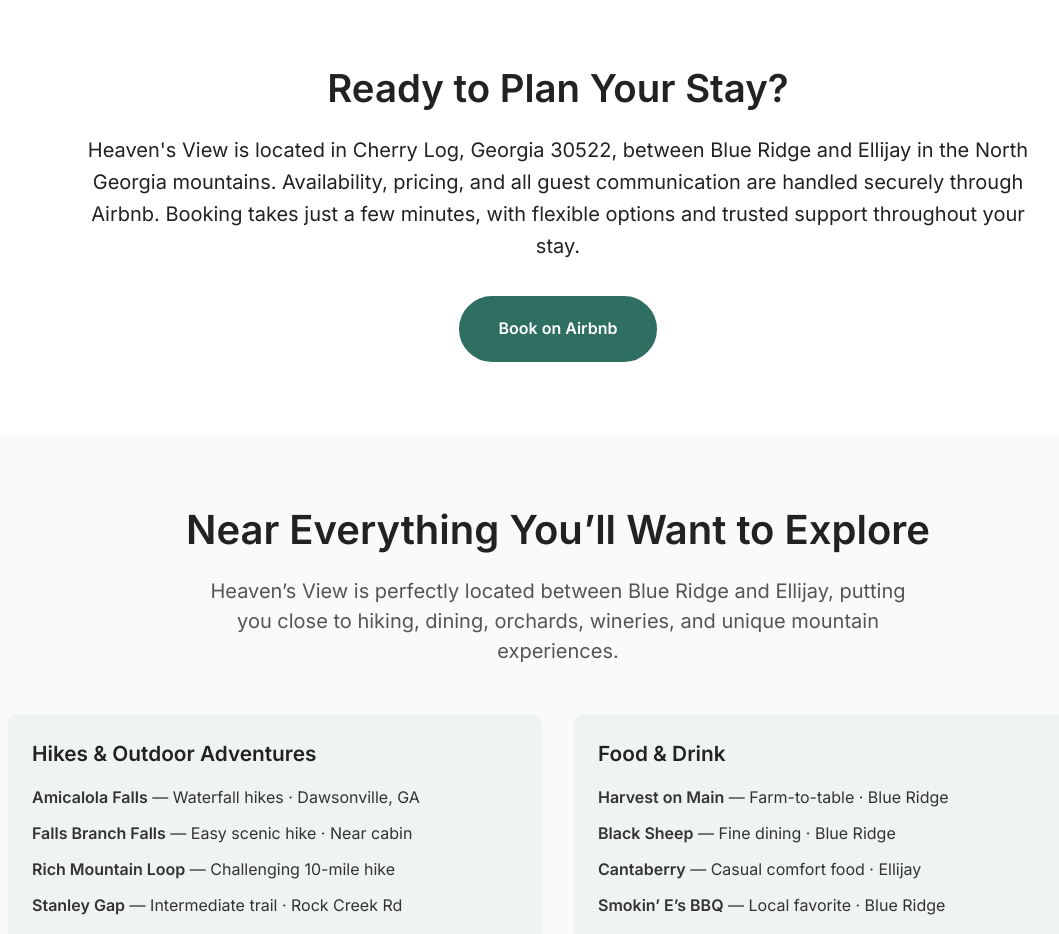
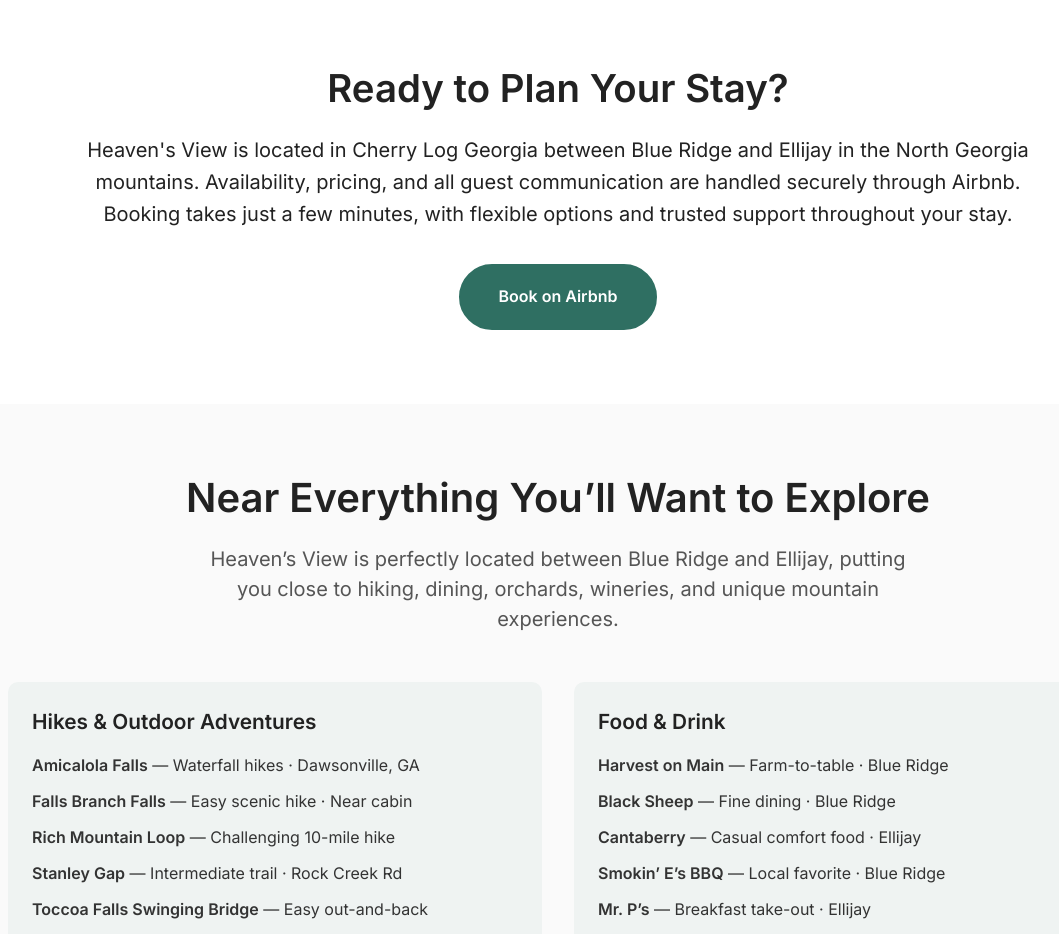
Before and after one commit to mikronman/heavensview, a website: page public/index.html in a window 1280 px wide. Shown: the part 4400-5334 px from the top of the page, without its empty margins (82-1141 px from the left). Drawn offline with Linux system fonts and the light colour scheme.

Commit message:
Fixed awkward wording

```diff
--- a/public/index.html
+++ b/public/index.html
@@ -374,7 +374,7 @@
                 <h2>Ready to Plan Your Stay?</h2>
 
                 <p>
-                    Heaven's View is located in Cherry Log, Georgia 30522, between Blue Ridge and Ellijay in the North Georgia mountains.
+                    Heaven's View is located in Cherry Log Georgia between Blue Ridge and Ellijay in the North Georgia mountains.
                     Availability, pricing, and all guest communication are handled securely
                     through Airbnb. Booking takes just a few minutes, with flexible options
                     and trusted support throughout your stay.
```
